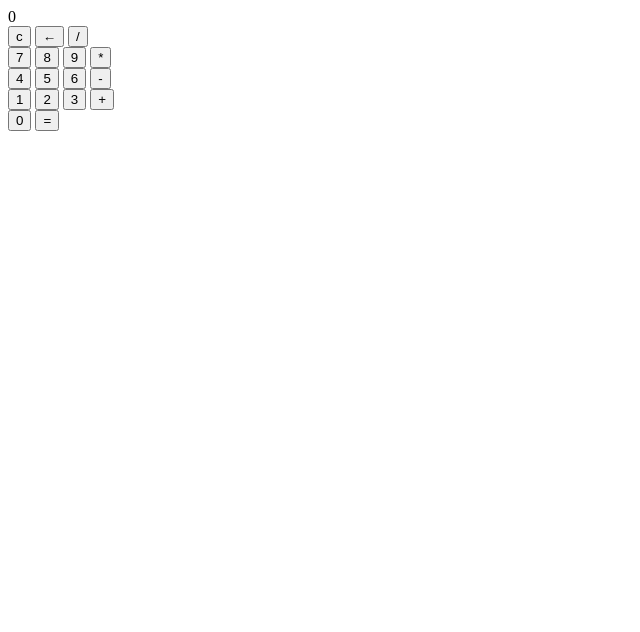
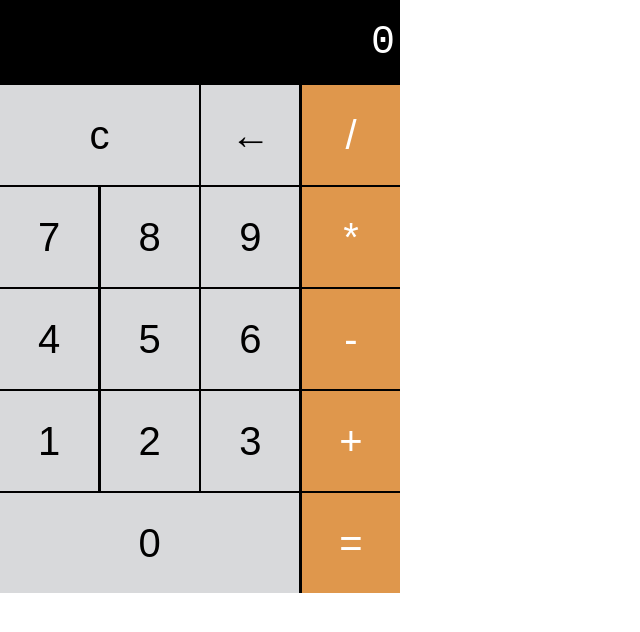
Before and after one commit to NACHIKET-0308/calculator, a plain HTML site: page index.html in a window 1280 px wide. Shown: the whole page, without its empty margins (0-640 px from the left). Drawn offline with Linux system fonts and the light colour scheme.

Commit message:
new changes

```diff
--- a/index.html
+++ b/index.html
@@ -4,13 +4,14 @@
     <meta charset="UTF-8">
     <meta name="viewport" content="width=device-width, initial-scale=1.0">
     <title>CALCULATOR</title>
+    <link rel="stylesheet" href="style.css">
 </head>
 <body>
     <div class="calc">
         <section class="screen">0</section>
         <section class="calc-buttons">
             <div class="calc-row">
-            <button class="calc-button">c</button>
+            <button class="calc-button double">c</button>
             <button class="calc-button">←</button>
             <button class="calc-button">/</button>
             </div>
--- a/style.css
+++ b/style.css
@@ -0,0 +1,73 @@
+* {
+    box-sizing: border-box;
+  }
+
+  body {
+    padding: 0;
+    margin: 0;
+  }
+
+  .calc {
+    width: 400px;
+    background-color: black;
+    color: white;
+  }
+
+  .screen {
+    color: white;
+    font-size: 40px;
+    font-family: "Courier New", Courier, monospace;
+    text-align: right;
+    padding: 20px 5px;
+  }
+
+  .calc-button {
+    background-color: #d8d9db;
+    color: black;
+    height: 100px;
+    width: 24.5%;
+    border: none;
+    border-radius: 0;
+    font-size: 40px;
+    cursor: pointer;
+  }
+
+  .calc-button:hover {
+    background-color: #ebebeb;
+  }
+
+  .calc-button:active {
+    background-color: #bbbcbe;
+  }
+
+  .double {
+    width: 49.7%;
+  }
+
+  .triple {
+    width: 74.8%;
+  }
+
+  .calc-button:last-child {
+    background-color: #df974c;
+    color: white;
+  }
+
+  .calc-button:last-child:hover {
+    background-color: #dfb07e;
+  }
+
+  .calc-button:last-child:active {
+    background-color: #dd8d37;
+  }
+
+  .calc-row {
+    display: flex;
+    align-content: stretch;
+    justify-content: space-between;
+    margin-bottom: 0.5%;
+  }
+
+  .calc-button-row:last-child {
+    padding-bottom: 0;
+  }
```
